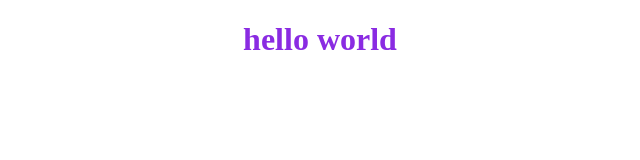
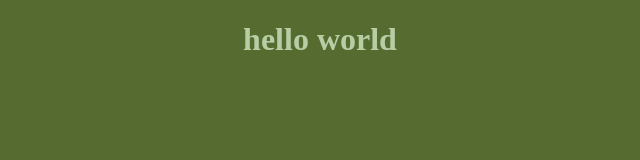
Before and after one commit to riham-dev/myFirstGit, a plain HTML site: page index.html in a window 1280 px wide. Shown: the whole page, without its empty margins (320-960 px from the left). Drawn offline with Linux system fonts and the light colour scheme.

Commit message:
adding a background

```diff
--- a/style.css
+++ b/style.css
@@ -1,4 +1,8 @@
 h1{
-    color: blueviolet;
+    color: rgb(183, 206, 165);
     text-align: center;
+
 }
+body{
+    background-color:darkolivegreen;
+}
```
